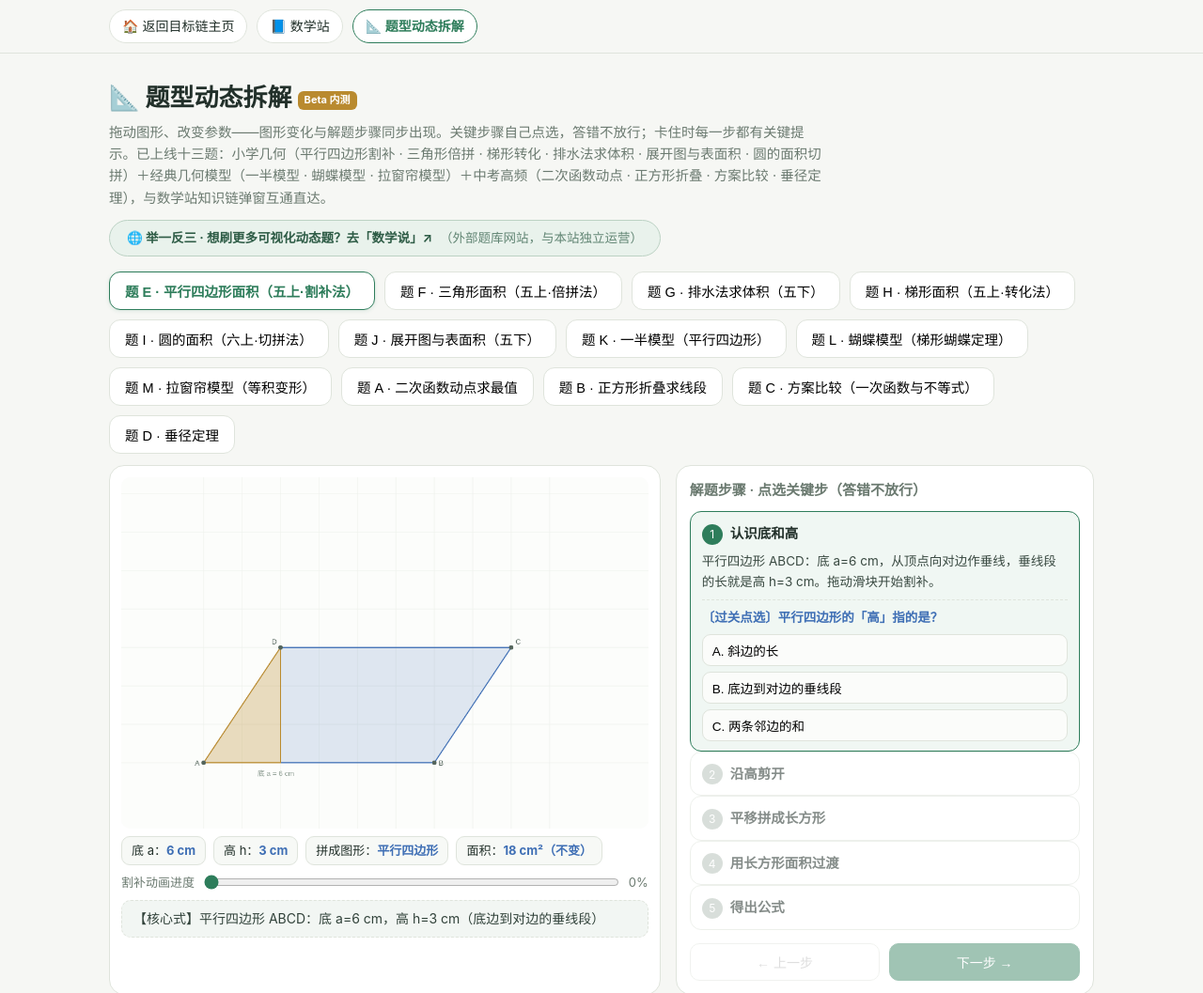
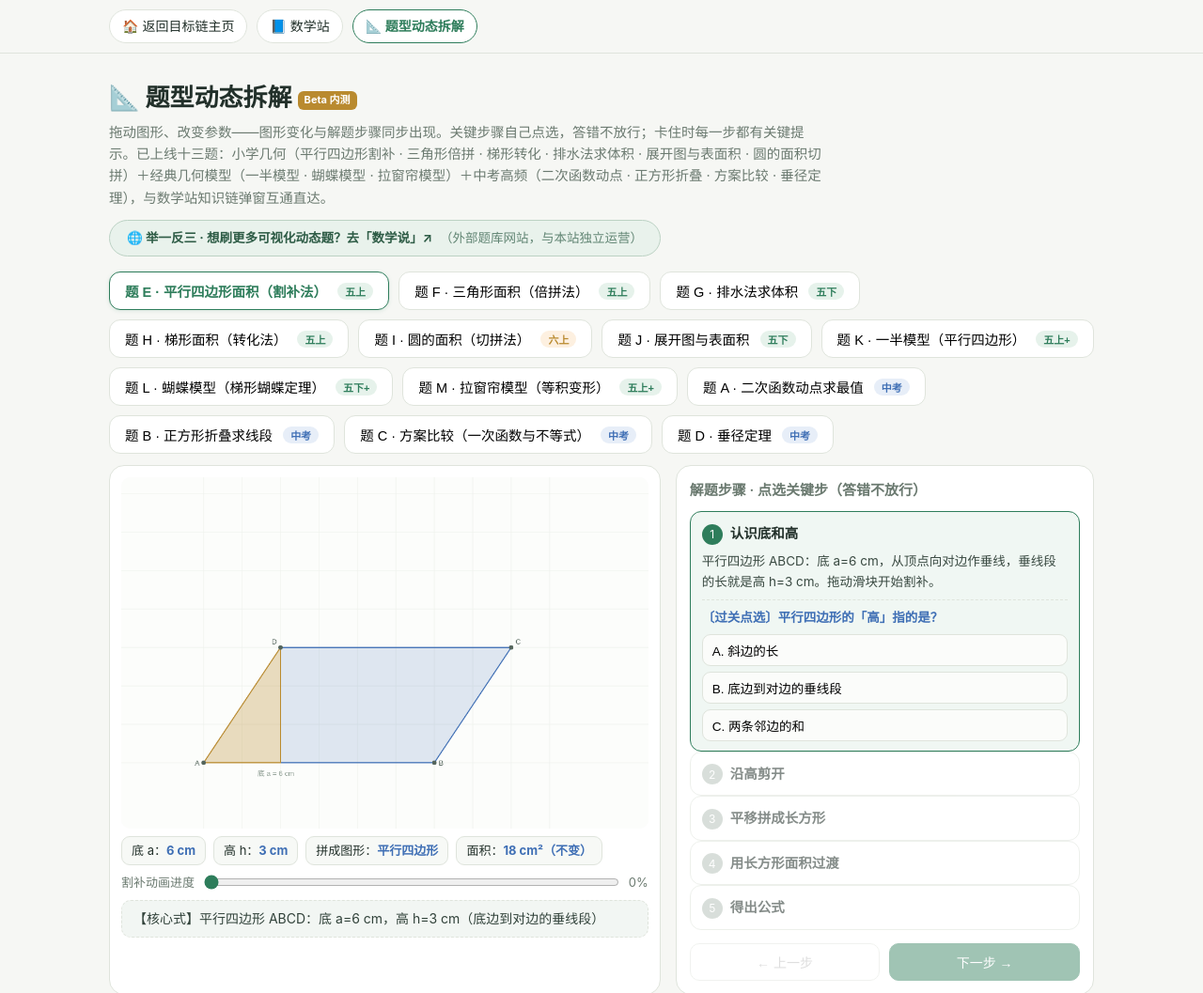
Before and after one commit to jinxiuqilin/mubiaolian, a plain HTML site: page mathviz/index.html in a window 1280 px wide. Shown: the top 1057 px of the page at 94% size. Drawn offline with Linux system fonts and the light colour scheme.

Commit message:
mathviz 全部 13 题加年级徽标：五年级绿、六年级橙、中考蓝，tab 文本年级统一挪入徽标

```diff
--- a/mathviz/index.html
+++ b/mathviz/index.html
@@ -20,6 +20,10 @@ body{font-family:-apple-system,"PingFang SC","Microsoft YaHei",sans-serif;backgr
 .tabs{display:flex;gap:10px;margin:16px 0 12px;flex-wrap:wrap}
 .tab{padding:9px 16px;border:1px solid var(--line);border-radius:12px;background:var(--card);cursor:pointer;font-size:14.5px}
 .tab.on{border-color:var(--acc);color:var(--acc);font-weight:600;box-shadow:0 1px 4px rgba(46,125,91,.14)}
+.tab .grade{display:inline-block;margin-left:7px;padding:1px 8px;border-radius:99px;font-size:11px;font-weight:700;vertical-align:1px}
+.tab .grade.g5{background:#e6f2eb;color:#2e7d5b}
+.tab .grade.g6{background:#fdf0e0;color:#b98a2f}
+.tab .grade.gk{background:#e7eef8;color:#3f6fb5}
 .stage{display:flex;gap:16px;align-items:stretch}
 .figpanel{flex:1.35;min-width:0;background:var(--card);border:1px solid var(--line);border-radius:16px;padding:12px;display:flex;flex-direction:column;gap:8px}
 canvas#cv{width:100%;height:auto;display:block;border-radius:10px;background:#fcfdfb;touch-action:none}
@@ -765,7 +769,7 @@ function drawM(){
 
 /* ================= 步骤数据 ================= */
 const PROBS=[
- {name:'A',tab:'题 A · 二次函数动点求最值',draw:drawA,
+ {name:'A',tab:'题 A · 二次函数动点求最值',grade:'中考',draw:drawA,
   slider:{label:'P 点位置（x）',min:10,max:2900,val:1500,fmt:v=>(v/1000).toFixed(2)},
   apply:v=>{px=v/1000;},
   readout:()=>[
@@ -786,7 +790,7 @@ const PROBS=[
    {t:'写结论（含检验）',b:'x=1.5 在范围 (0,3) 内，S_max=27/8。作答时说明取值范围与单位。',
     q:'S 的最大值 = ？',o:['27/8','9/2','27/4'],a:0,hint:'顶点纵坐标 27/8 = 3.375。'}
   ]},
- {name:'B',tab:'题 B · 正方形折叠求线段',draw:drawB,
+ {name:'B',tab:'题 B · 正方形折叠求线段',grade:'中考',draw:drawB,
   slider:{label:'折叠角度',min:0,max:180,val:180,fmt:v=>Math.round(v)+'°'},
   apply:v=>{fold=v;},
   readout:()=>[['折叠角',Math.round(fold)+'°'],['DG（答案区，解完看）',cur>=4?'4.5':'待解']],
@@ -806,7 +810,7 @@ const PROBS=[
    {t:'AG 列方程，解出 DG',b:'AG=AF+FG=12−x；Rt△ADG 中 AG²=AD²+DG²=36+x²。解 (12−x)²=36+x² 得 x=4.5。',
     q:'DG = ？',o:['3','4.5','5'],a:1,hint:'展开 (12−x)²，消去 x² 项。'}
   ]},
- {name:'C',tab:'题 C · 方案比较（一次函数与不等式）',draw:drawC,
+ {name:'C',tab:'题 C · 方案比较（一次函数与不等式）',grade:'中考',draw:drawC,
   slider:{label:'人数 x',min:1,max:20,val:12,fmt:v=>Math.round(v)+' 人'},
   apply:v=>{nx=Math.round(v);},
   readout:()=>[['人数 x',nx+' 人'],['A 方案',(nx*80)+' 元'],['B 方案',(40*nx+400)+' 元'],['当前更省',nx<10?'A 方案':nx>10?'B 方案':'一样省']],
@@ -826,7 +830,7 @@ const PROBS=[
    {t:'按人数做决策',b:'若 24 人参加：24>10 选 B，费用 40×24+400=1360 元（A 方案要 1920 元）。方案比较题最后要给出选择建议。',
     q:'24 人参加，最少费用 = ？',o:['1920 元','1360 元','1000 元'],a:1,hint:'24>10 选 B：40×24+400。'}
   ]},
- {name:'D',tab:'题 D · 垂径定理',draw:drawD,
+ {name:'D',tab:'题 D · 垂径定理',grade:'中考',draw:drawD,
   slider:{label:'弦心距 d',min:0,max:490,val:300,fmt:v=>(v/100).toFixed(1)},
   apply:v=>{dd=v/100;},
   readout:()=>[['弦心距 d',dd.toFixed(1)],['AM=√(25−d²)',Math.sqrt(25-dd*dd).toFixed(2)],['AB=2AM',(2*Math.sqrt(25-dd*dd)).toFixed(2)]],
@@ -846,7 +850,7 @@ const PROBS=[
    {t:'套用：知二求一',b:'「半径、弦心距、半弦」勾股三兄弟知二求一。d=3 时 AM=√(25−9)=4，AB=8。',
     q:'若 d=3，则 AB = ？',o:['6','8','10'],a:1,hint:'AM=√(25−9)=4，再乘 2。'}
   ]},
- {name:'E',tab:'题 E · 平行四边形面积（五上·割补法）',draw:drawE,
+ {name:'E',tab:'题 E · 平行四边形面积（割补法）',grade:'五上',draw:drawE,
   slider:{label:'割补动画进度',min:0,max:100,val:0,fmt:v=>Math.round(v)+'%'},
   apply:v=>{cutT=Math.round(v);},
   readout:()=>[['底 a','6 cm'],['高 h','3 cm'],['拼成图形',cutT>=99?'长方形 6×3':'平行四边形'],['面积','18 cm²（不变）']],
@@ -866,7 +870,7 @@ const PROBS=[
    {t:'得出公式',b:'长方形的长=底、宽=高，所以平行四边形面积=底×高=6×3=18 cm²。后面的梯形、三角形面积公式都由它推出。',
     q:'平行四边形面积 = ？',o:['底×高','底+高','(底+高)×2'],a:0,hint:'S = a×h。'}
   ]},
- {name:'F',tab:'题 F · 三角形面积（五上·倍拼法）',draw:drawF,
+ {name:'F',tab:'题 F · 三角形面积（倍拼法）',grade:'五上',draw:drawF,
   slider:{label:'旋转拼合进度',min:0,max:100,val:0,fmt:v=>Math.round(v)+'%'},
   apply:v=>{rotT=Math.round(v);},
   readout:()=>[['底 a','6 cm'],['高 h','3 cm'],['平行四边形面积','6×3=18 cm²'],['三角形面积','18÷2=9 cm²']],
@@ -886,7 +890,7 @@ const PROBS=[
    {t:'得出公式',b:'三角形面积=底×高÷2=6×3÷2=9 cm²。记住：÷2 的原因就是「两个拼一个」。',
     q:'底 6、高 3 的三角形面积 = ？',o:['18','9','36'],a:1,hint:'6×3 再除以 2。'}
   ]},
- {name:'G',tab:'题 G · 排水法求体积（五下）',draw:drawG,
+ {name:'G',tab:'题 G · 排水法求体积',grade:'五下',draw:drawG,
   slider:{label:'石块体积',min:0,max:800,val:500,fmt:v=>Math.round(v)+' cm³'},
   apply:v=>{stoneV=Math.round(v);},
   readout:()=>[['放入前水位','6 cm'],['水位上升',(stoneV/200).toFixed(1)+' cm'],['当前水位',(6+stoneV/200).toFixed(1)+' cm'],['底面积','200 cm²']],
@@ -906,7 +910,7 @@ const PROBS=[
    {t:'算出石块体积',b:'V石=200×2.5=500 cm³。排水法把「不规则」转化成「规则的长方体」——转化思想再次立功。',
     q:'石块体积 = ？',o:['300 cm³','500 cm³','1200 cm³'],a:1,hint:'200×2.5。'}
   ]},
- {name:'H',tab:'题 H · 梯形面积（五上·转化法）',draw:drawH,
+ {name:'H',tab:'题 H · 梯形面积（转化法）',grade:'五上',draw:drawH,
   slider:{label:'旋转拼合进度',min:0,max:100,val:0,fmt:v=>Math.round(v)+'%'},
   apply:v=>{traT=Math.round(v);},
   readout:()=>[['上底 a','4 cm'],['下底 b','6 cm'],['高 h','3 cm'],['平行四边形面积','(4+6)×3=30 cm²'],['梯形面积','30÷2=15 cm²']],
@@ -926,7 +930,7 @@ const PROBS=[
    {t:'一半关系，得出公式',b:'平行四边形由两个全等梯形拼成 → 梯形面积 = 30÷2 = 15 cm²。公式：S梯 = (a+b)×h÷2。',
     q:'梯形面积 = ？',o:['(4+6)×3÷2','(4+6)×3','4×6×3'],a:0,hint:'先算整体，再除以 2。'}
   ]},
- {name:'I',tab:'题 I · 圆的面积（六上·切拼法）',draw:drawI,
+ {name:'I',tab:'题 I · 圆的面积（切拼法）',grade:'六上',draw:drawI,
   slider:{label:'拼合进度',min:0,max:100,val:0,fmt:v=>Math.round(v)+'%'},
   apply:v=>{joinT=Math.round(v);},
   readout:()=>[['等分份数','16 份'],['拼出的图形',joinT>=98?'近似长方形':'圆形（16 个扇形）'],['近似的长','πr ≈ 9.42'],['近似的宽','r = 3'],['圆的面积','3.14×3² = 28.26 cm²']],
@@ -946,7 +950,7 @@ const PROBS=[
    {t:'得出面积公式',b:'长×宽 = πr × r = πr²。圆的面积 = πr² = 3.14×3×3 = 28.26 cm²。',
     q:'圆的面积公式 = ？',o:['πr','πr²','2πr'],a:1,hint:'长×宽 = πr × r。'}
   ]},
- {name:'J',tab:'题 J · 展开图与表面积（五下）',draw:drawJ,
+ {name:'J',tab:'题 J · 展开图与表面积',grade:'五下',draw:drawJ,
   slider:{label:'展开进度',min:0,max:100,val:0,fmt:v=>Math.round(v)+'%'},
   apply:v=>{unfoldT=Math.round(v);},
   readout:()=>[['长×宽×高','6 × 4 × 3 cm'],['展开状态',unfoldT>=98?'十字展开图':'折叠的长方体'],['三组面','上下24 · 前后18 · 左右12'],['表面积','2×(24+18+12)=108 cm²']],
@@ -966,7 +970,7 @@ const PROBS=[
    {t:'算出结果',b:'2×54 = 108 cm²。有了展开图，表面积不漏面、不重面——「展开」也是转化思想。',
     q:'表面积 = ？',o:['54 cm²','108 cm²','216 cm²'],a:1,hint:'2×(24+18+12)。'}
   ]},
- {name:'K',tab:'题 K · 一半模型（平行四边形）',draw:drawK,
+ {name:'K',tab:'题 K · 一半模型（平行四边形）',grade:'五上+',draw:drawK,
   slider:{label:'P 点位置（沿路径滑动）',min:0,max:100,val:40,fmt:v=>Math.round(v)+'%'},
   apply:v=>{halfT=Math.round(v);},
   readout:()=>{const t=halfT/100,y=0.6+1.8*t;
@@ -988,7 +992,7 @@ const PROBS=[
    {t:'变中不变，秒杀阴影题',b:'P 随便动，两对三角形之和恒为 18÷2 = 9。「一半模型」是很多阴影面积题的秒杀工具：看到平行四边形里的任意点，先想一半。',
     q:'一半模型的结论是？',o:['四块面积都相等','对边两块之和 = 一半','面积越来越大'],a:1,hint:'P 在动，和不动。'}
   ]},
- {name:'L',tab:'题 L · 蝴蝶模型（梯形蝴蝶定理）',draw:drawL,
+ {name:'L',tab:'题 L · 蝴蝶模型（梯形蝴蝶定理）',grade:'五下+',draw:drawL,
   slider:{label:'下底 b',min:2,max:6,val:4,fmt:v=>v.toFixed(0)+' cm'},
   apply:v=>{flyB=Math.round(v);},
   readout:()=>{const h1=3-3*flyB/(2+flyB),h2=3-h1,sU=h1,sD=flyB*h2/2;
@@ -1010,7 +1014,7 @@ const PROBS=[
    {t:'蝴蝶定理',b:'S上×S下 = S左×S右（上下乘积 = 翅膀乘积）→ S翼 = √(S上×S下)。b=4 时 = √(1×4) = 2。读数区随时验证。',
     q:'b=4 时（S上=1，S下=4），S翼 = ？',o:['√5','2','4'],a:1,hint:'√(S上×S下) = √4 = 2。'}
   ]},
- {name:'M',tab:'题 M · 拉窗帘模型（等积变形）',draw:drawM,
+ {name:'M',tab:'题 M · 拉窗帘模型（等积变形）',grade:'五上+',draw:drawM,
   slider:{label:'顶点 A′ 位置',min:0,max:100,val:50,fmt:v=>Math.round(v)+'%'},
   apply:v=>{curt=Math.round(v);},
   readout:()=>[['A′ 横坐标',(-1+8*curt/100).toFixed(1)],['底 BC','6 cm（不变）'],['高 h','3 cm（不变）'],['面积','9 cm²（恒定）']],
@@ -1073,7 +1077,9 @@ function buildTabs(){
   const box=document.getElementById('tabs');box.innerHTML='';
   ORD.forEach(pi=>{
     const b=document.createElement('button');
-    b.className='tab'+(pi===prob?' on':'');b.textContent=PROBS[pi].tab;
+    b.className='tab'+(pi===prob?' on':'');
+    const g=PROBS[pi].grade;
+    b.innerHTML=PROBS[pi].tab+(g?` <span class="grade ${g==='中考'?'gk':g.indexOf('六')>=0?'g6':'g5'}">${g}</span>`:'');
     b.onclick=()=>switchProb(pi);box.appendChild(b);
   });}
 function switchProb(i){prob=i;cur=0;P().steps.forEach(s=>s.passed=false);
```
